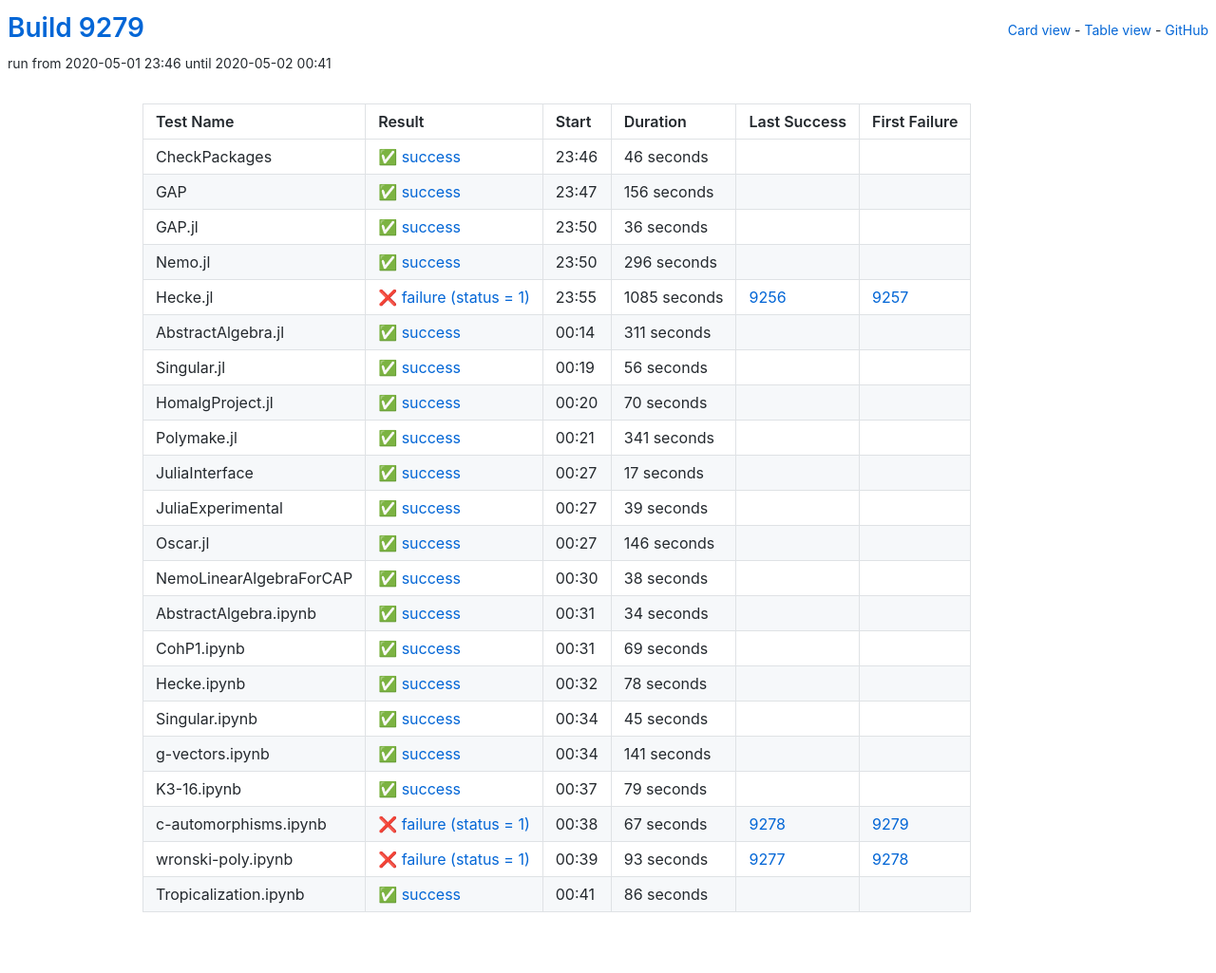
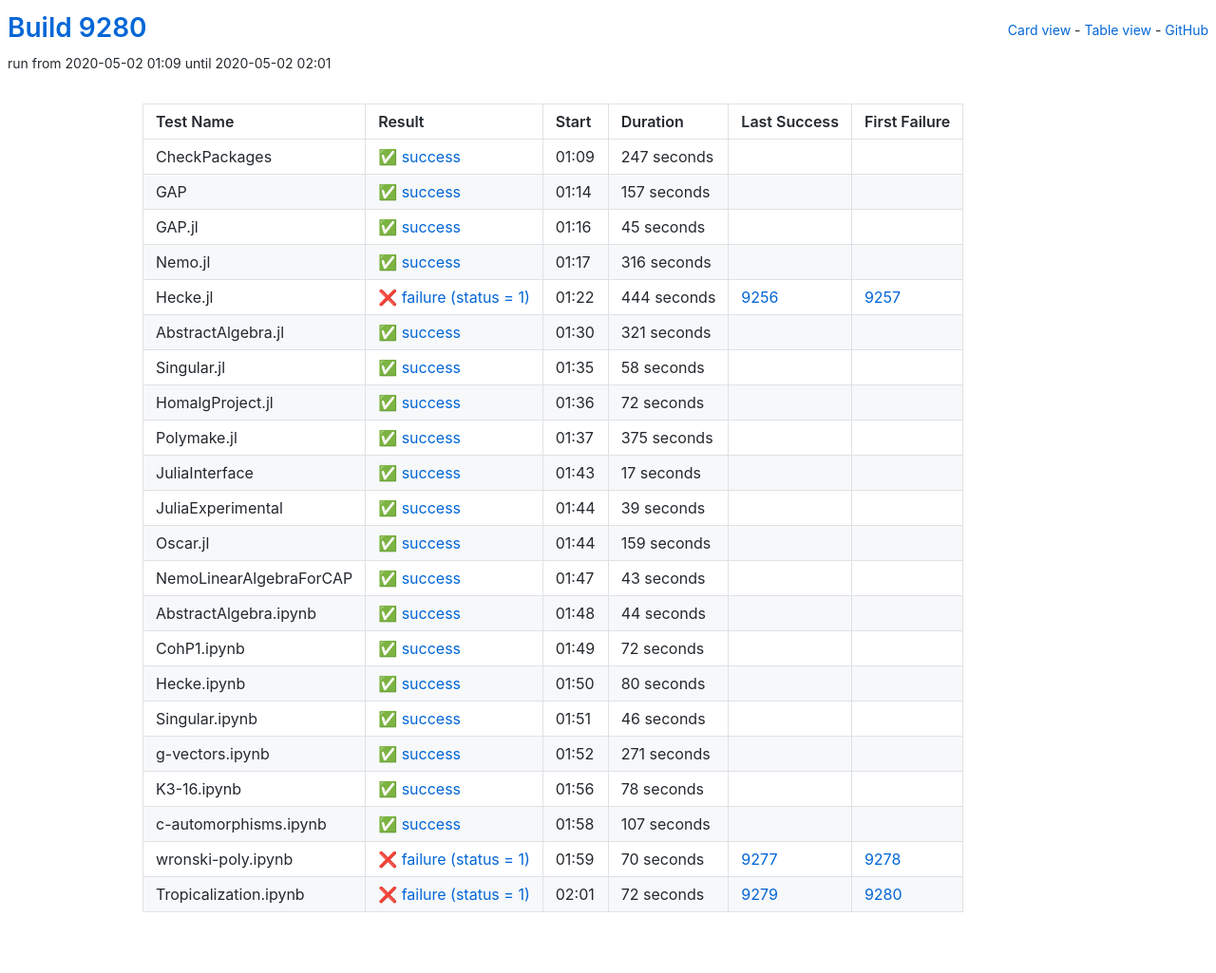
Before and after one commit to oscar-system/oscar-ci-status, a Jekyll site: the page built from table.html, in a window 1280 px wide. Shown: the whole page at 95% size. Built offline with Jekyll 4.4.1, drawn with Linux system fonts in a browser that asks for light colours.

Commit message:
Build 9280

```diff
--- a/_data/ci.yml
+++ b/_data/ci.yml
@@ -1,104 +1,104 @@
-build: 9279
-build_url: https://oscarci.mathematik.uni-kl.de/job/oscar/9279/
+build: 9280
+build_url: https://oscarci.mathematik.uni-kl.de/job/oscar/9280/
 job: oscar
 tests:
-- duration: 46
+- duration: 247
   exitcode: 0
   first_failure: false
   first_failure_url: null
   last_success: false
   last_success_url: null
-  log: https://oscarci.mathematik.uni-kl.de/job/oscar/9279/artifact/logs/build-9279/CheckPackages.log
+  log: https://oscarci.mathematik.uni-kl.de/job/oscar/9280/artifact/logs/build-9280/CheckPackages.log
   name: CheckPackages
-  start: 2020-05-01 23:46
+  start: 2020-05-02 01:09
   status: success
   success: true
-- duration: 156
+- duration: 157
   exitcode: 0
   first_failure: false
   first_failure_url: null
   last_success: false
   last_success_url: null
-  log: https://oscarci.mathematik.uni-kl.de/job/oscar/9279/artifact/logs/build-9279/GAP.log
+  log: https://oscarci.mathematik.uni-kl.de/job/oscar/9280/artifact/logs/build-9280/GAP.log
   name: GAP
-  start: 2020-05-01 23:47
+  start: 2020-05-02 01:14
   status: success
   success: true
-- duration: 36
+- duration: 45
   exitcode: 0
   first_failure: false
   first_failure_url: null
   last_success: false
   last_success_url: null
-  log: https://oscarci.mathematik.uni-kl.de/job/oscar/9279/artifact/logs/build-9279/GAP.jl.log
+  log: https://oscarci.mathematik.uni-kl.de/job/oscar/9280/artifact/logs/build-9280/GAP.jl.log
   name: GAP.jl
-  start: 2020-05-01 23:50
+  start: 2020-05-02 01:16
   status: success
   success: true
-- duration: 296
+- duration: 316
   exitcode: 0
   first_failure: false
   first_failure_url: null
   last_success: false
   last_success_url: null
-  log: https://oscarci.mathematik.uni-kl.de/job/oscar/9279/artifact/logs/build-9279/Nemo.jl.log
+  log: https://oscarci.mathematik.uni-kl.de/job/oscar/9280/artifact/logs/build-9280/Nemo.jl.log
   name: Nemo.jl
-  start: 2020-05-01 23:50
+  start: 2020-05-02 01:17
   status: success
   success: true
-- duration: 1085
+- duration: 444
   exitcode: 1
   first_failure: 9257
   first_failure_url: https://oscarci.mathematik.uni-kl.de/job/oscar/9257/
   last_success: 9256
   last_success_url: https://oscarci.mathematik.uni-kl.de/job/oscar/9256/
-  log: https://oscarci.mathematik.uni-kl.de/job/oscar/9279/artifact/logs/build-9279/Hecke.jl.log
+  log: https://oscarci.mathematik.uni-kl.de/job/oscar/9280/artifact/logs/build-9280/Hecke.jl.log
   name: Hecke.jl
-  start: 2020-05-01 23:55
+  start: 2020-05-02 01:22
   status: failure
   success: false
-- duration: 311
+- duration: 321
   exitcode: 0
   first_failure: false
   first_failure_url: null
   last_success: false
   last_success_url: null
-  log: https://oscarci.mathematik.uni-kl.de/job/oscar/9279/artifact/logs/build-9279/AbstractAlgebra.jl.log
+  log: https://oscarci.mathematik.uni-kl.de/job/oscar/9280/artifact/logs/build-9280/AbstractAlgebra.jl.log
   name: AbstractAlgebra.jl
-  start: 2020-05-02 00:14
+  start: 2020-05-02 01:30
   status: success
   success: true
-- duration: 56
+- duration: 58
   exitcode: 0
   first_failure: false
   first_failure_url: null
   last_success: false
   last_success_url: null
-  log: https://oscarci.mathematik.uni-kl.de/job/oscar/9279/artifact/logs/build-9279/Singular.jl.log
+  log: https://oscarci.mathematik.uni-kl.de/job/oscar/9280/artifact/logs/build-9280/Singular.jl.log
   name: Singular.jl
-  start: 2020-05-02 00:19
+  start: 2020-05-02 01:35
   status: success
   success: true
-- duration: 70
+- duration: 72
   exitcode: 0
   first_failure: false
   first_failure_url: null
   last_success: false
   last_success_url: null
-  log: https://oscarci.mathematik.uni-kl.de/job/oscar/9279/artifact/logs/build-9279/HomalgProject.jl.log
+  log: https://oscarci.mathematik.uni-kl.de/job/oscar/9280/artifact/logs/build-9280/HomalgProject.jl.log
   name: HomalgProject.jl
-  start: 2020-05-02 00:20
+  start: 2020-05-02 01:36
   status: success
   success: true
-- duration: 341
+- duration: 375
   exitcode: 0
   first_failure: false
   first_failure_url: null
   last_success: false
   last_success_url: null
-  log: https://oscarci.mathematik.uni-kl.de/job/oscar/9279/artifact/logs/build-9279/Polymake.jl.log
+  log: https://oscarci.mathematik.uni-kl.de/job/oscar/9280/artifact/logs/build-9280/Polymake.jl.log
   name: Polymake.jl
-  start: 2020-05-02 00:21
+  start: 2020-05-02 01:37
   status: success
   success: true
 - duration: 17
@@ -107,9 +107,9 @@ tests:
   first_failure_url: null
   last_success: false
   last_success_url: null
-  log: https://oscarci.mathematik.uni-kl.de/job/oscar/9279/artifact/logs/build-9279/JuliaInterface.log
+  log: https://oscarci.mathematik.uni-kl.de/job/oscar/9280/artifact/logs/build-9280/JuliaInterface.log
   name: JuliaInterface
-  start: 2020-05-02 00:27
+  start: 2020-05-02 01:43
   status: success
   success: true
 - duration: 39
@@ -118,53 +118,86 @@ tests:
   first_failure_url: null
   last_success: false
   last_success_url: null
-  log: https://oscarci.mathematik.uni-kl.de/job/oscar/9279/artifact/logs/build-9279/JuliaExperimental.log
+  log: https://oscarci.mathematik.uni-kl.de/job/oscar/9280/artifact/logs/build-9280/JuliaExperimental.log
   name: JuliaExperimental
-  start: 2020-05-02 00:27
+  start: 2020-05-02 01:44
   status: success
   success: true
-- duration: 146
+- duration: 159
   exitcode: 0
   first_failure: false
   first_failure_url: null
   last_success: false
   last_success_url: null
-  log: https://oscarci.mathematik.uni-kl.de/job/oscar/9279/artifact/logs/build-9279/Oscar.jl.log
+  log: https://oscarci.mathematik.uni-kl.de/job/oscar/9280/artifact/logs/build-9280/Oscar.jl.log
   name: Oscar.jl
-  start: 2020-05-02 00:27
+  start: 2020-05-02 01:44
   status: success
   success: true
-- duration: 38
+- duration: 43
   exitcode: 0
   first_failure: false
   first_failure_url: null
   last_success: false
   last_success_url: null
-  log: https://oscarci.mathematik.uni-kl.de/job/oscar/9279/artifact/logs/build-9279/NemoLinearAlgebraForCAP.log
+  log: https://oscarci.mathematik.uni-kl.de/job/oscar/9280/artifact/logs/build-9280/NemoLinearAlgebraForCAP.log
   name: NemoLinearAlgebraForCAP
-  start: 2020-05-02 00:30
+  start: 2020-05-02 01:47
   status: success
   success: true
-- duration: 34
+- duration: 44
   exitcode: 0
   first_failure: false
   first_failure_url: null
   last_success: false
   last_success_url: null
-  log: https://oscarci.mathematik.uni-kl.de/job/oscar/9279/artifact/logs/build-9279/AbstractAlgebra.ipynb.log
+  log: https://oscarci.mathematik.uni-kl.de/job/oscar/9280/artifact/logs/build-9280/AbstractAlgebra.ipynb.log
   name: AbstractAlgebra.ipynb
-  start: 2020-05-02 00:31
+  start: 2020-05-02 01:48
   status: success
   success: true
-- duration: 69
+- duration: 72
   exitcode: 0
   first_failure: false
   first_failure_url: null
   last_success: false
   last_success_url: null
-  log: https://oscarci.mathematik.uni-kl.de/job/oscar/9279/artifact/logs/build-9279/CohP1.ipynb.log
+  log: https://oscarci.mathematik.uni-kl.de/job/oscar/9280/artifact/logs/build-9280/CohP1.ipynb.log
   name: CohP1.ipynb
-  start: 2020-05-02 00:31
+  start: 2020-05-02 01:49
+  status: success
+  success: true
+- duration: 80
+  exitcode: 0
+  first_failure: false
+  first_failure_url: null
+  last_success: false
+  last_success_url: null
+  log: https://oscarci.mathematik.uni-kl.de/job/oscar/9280/artifact/logs/build-9280/Hecke.ipynb.log
+  name: Hecke.ipynb
+  start: 2020-05-02 01:50
+  status: success
+  success: true
+- duration: 46
+  exitcode: 0
+  first_failure: false
+  first_failure_url: null
+  last_success: false
+  last_success_url: null
+  log: https://oscarci.mathematik.uni-kl.de/job/oscar/9280/artifact/logs/build-9280/Singular.ipynb.log
+  name: Singular.ipynb
+  start: 2020-05-02 01:51
+  status: success
+  success: true
+- duration: 271
+  exitcode: 0
+  first_failure: false
+  first_failure_url: null
+  last_success: false
+  last_success_url: null
+  log: https://oscarci.mathematik.uni-kl.de/job/oscar/9280/artifact/logs/build-9280/g-vectors.ipynb.log
+  name: g-vectors.ipynb
+  start: 2020-05-02 01:52
   status: success
   success: true
 - duration: 78
@@ -173,74 +206,41 @@ tests:
   first_failure_url: null
   last_success: false
   last_success_url: null
-  log: https://oscarci.mathematik.uni-kl.de/job/oscar/9279/artifact/logs/build-9279/Hecke.ipynb.log
-  name: Hecke.ipynb
-  start: 2020-05-02 00:32
+  log: https://oscarci.mathematik.uni-kl.de/job/oscar/9280/artifact/logs/build-9280/K3-16.ipynb.log
+  name: K3-16.ipynb
+  start: 2020-05-02 01:56
   status: success
   success: true
-- duration: 45
+- duration: 107
   exitcode: 0
   first_failure: false
   first_failure_url: null
   last_success: false
   last_success_url: null
-  log: https://oscarci.mathematik.uni-kl.de/job/oscar/9279/artifact/logs/build-9279/Singular.ipynb.log
-  name: Singular.ipynb
-  start: 2020-05-02 00:34
+  log: https://oscarci.mathematik.uni-kl.de/job/oscar/9280/artifact/logs/build-9280/c-automorphisms.ipynb.log
+  name: c-automorphisms.ipynb
+  start: 2020-05-02 01:58
   status: success
   success: true
-- duration: 141
-  exitcode: 0
-  first_failure: false
-  first_failure_url: null
-  last_success: false
-  last_success_url: null
-  log: https://oscarci.mathematik.uni-kl.de/job/oscar/9279/artifact/logs/build-9279/g-vectors.ipynb.log
-  name: g-vectors.ipynb
-  start: 2020-05-02 00:34
-  status: success
-  success: true
-- duration: 79
-  exitcode: 0
-  first_failure: false
-  first_failure_url: null
-  last_success: false
-  last_success_url: null
-  log: https://oscarci.mathematik.uni-kl.de/job/oscar/9279/artifact/logs/build-9279/K3-16.ipynb.log
-  name: K3-16.ipynb
-  start: 2020-05-02 00:37
-  status: success
-  success: true
-- duration: 67
-  exitcode: 1
-  first_failure: 9279
-  first_failure_url: https://oscarci.mathematik.uni-kl.de/job/oscar/9279/
-  last_success: 9278
-  last_success_url: https://oscarci.mathematik.uni-kl.de/job/oscar/9278/
-  log: https://oscarci.mathematik.uni-kl.de/job/oscar/9279/artifact/logs/build-9279/c-automorphisms.ipynb.log
-  name: c-automorphisms.ipynb
-  start: 2020-05-02 00:38
-  status: failure
-  success: false
-- duration: 93
+- duration: 70
   exitcode: 1
   first_failure: 9278
   first_failure_url: https://oscarci.mathematik.uni-kl.de/job/oscar/9278/
   last_success: 9277
   last_success_url: https://oscarci.mathematik.uni-kl.de/job/oscar/9277/
-  log: https://oscarci.mathematik.uni-kl.de/job/oscar/9279/artifact/logs/build-9279/wronski-poly.ipynb.log
+  log: https://oscarci.mathematik.uni-kl.de/job/oscar/9280/artifact/logs/build-9280/wronski-poly.ipynb.log
   name: wronski-poly.ipynb
-  start: 2020-05-02 00:39
+  start: 2020-05-02 01:59
   status: failure
   success: false
-- duration: 86
-  exitcode: 0
-  first_failure: false
-  first_failure_url: null
-  last_success: false
-  last_success_url: null
-  log: https://oscarci.mathematik.uni-kl.de/job/oscar/9279/artifact/logs/build-9279/Tropicalization.ipynb.log
+- duration: 72
+  exitcode: 1
+  first_failure: 9280
+  first_failure_url: https://oscarci.mathematik.uni-kl.de/job/oscar/9280/
+  last_success: 9279
+  last_success_url: https://oscarci.mathematik.uni-kl.de/job/oscar/9279/
+  log: https://oscarci.mathematik.uni-kl.de/job/oscar/9280/artifact/logs/build-9280/Tropicalization.ipynb.log
   name: Tropicalization.ipynb
-  start: 2020-05-02 00:41
-  status: success
-  success: true
+  start: 2020-05-02 02:01
+  status: failure
+  success: false
```
Also changed, not shown: README.md.
